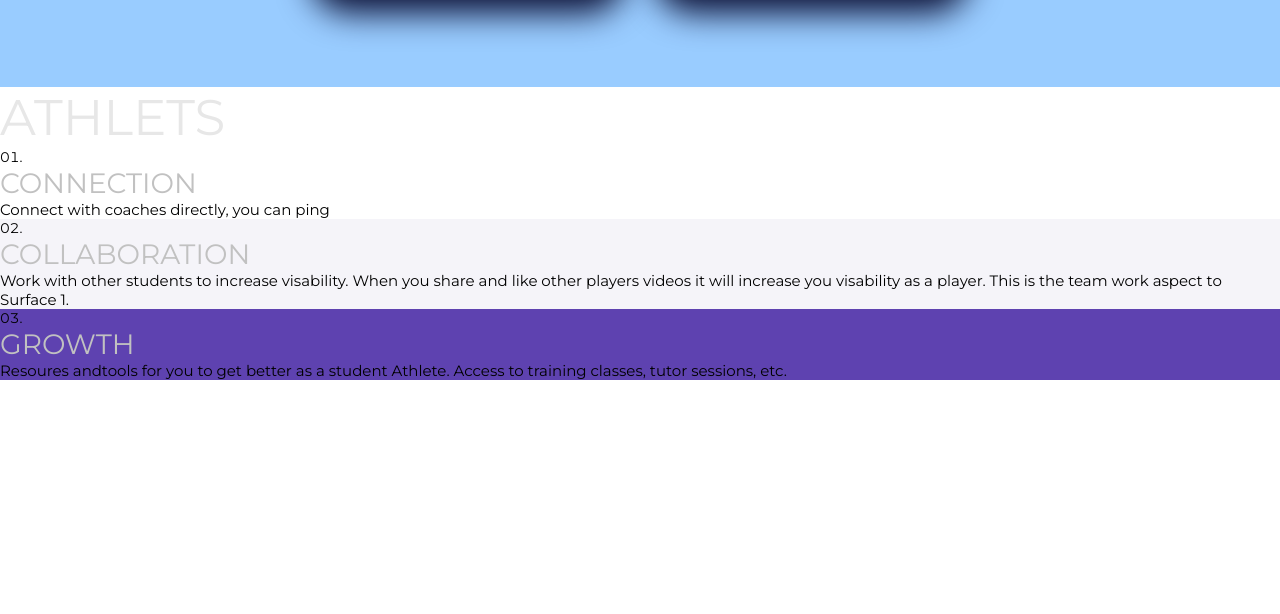
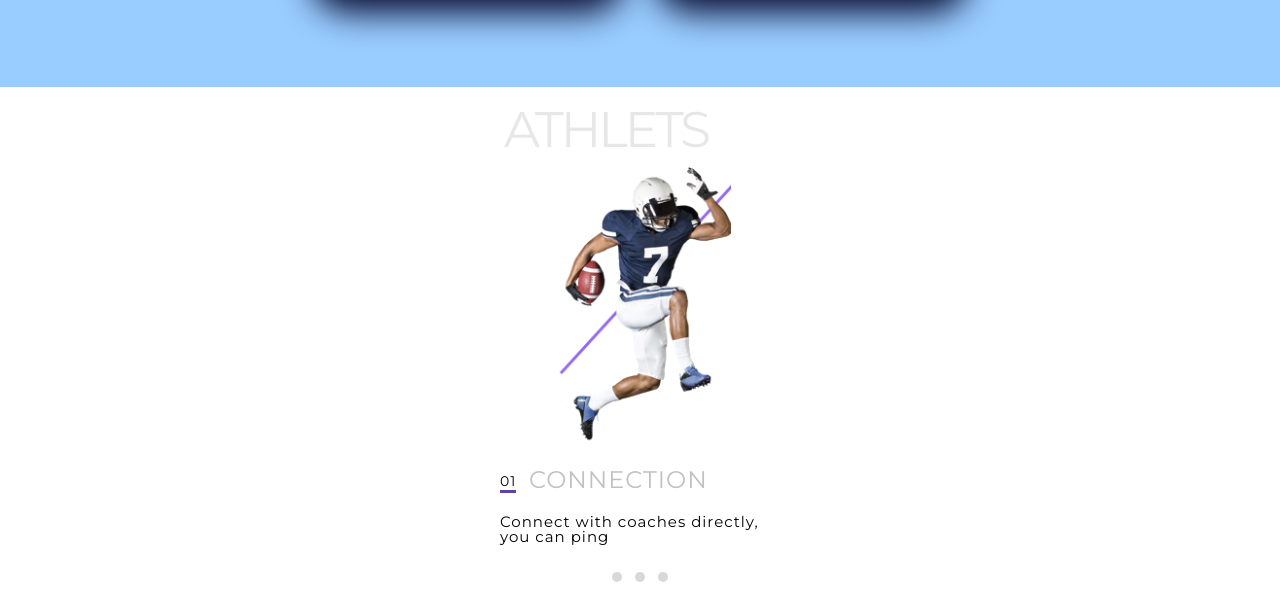
Before and after one commit to JustynaBie/sport, a plain HTML site: page index.html in a window 1280 px wide. Shown: the part 879-1493 px from the top of the page. Before the commit the page ends 1259 px from the top, so only its background shows below. Drawn offline with nearby package versions, Linux system fonts and the light colour scheme.

Commit message:
first version - section athlets 320px without js

```diff
--- a/css/style.css
+++ b/css/style.css
@@ -552,36 +552,111 @@ body h4 {
   }
 }
 
+.athlets__list__item:first-of-type h2:before, .athlets__list__item:nth-of-type(2) h2:before, .athlets__list__item:nth-child(3) h2:before {
+  margin-top: -0.5rem;
+  position: absolute;
+  top: 1.2rem;
+  left: 0;
+  color: #000;
+  font-size: 1.4rem;
+  border-bottom: 0.3rem solid #5e42b0;
+}
+
+.athlets {
+  display: flex;
+  flex-direction: column;
+  align-items: center;
+}
+
 .athlets__title {
+  padding: 1.2rem 0 0.7rem 0;
+  margin-left: -6.8rem;
+  letter-spacing: -0.3rem;
   text-transform: uppercase;
   font-size: 5rem;
   color: #e7e7e7;
 }
 
 .athlets__list {
-  list-style-type: decimal-leading-zero;
-  list-style-position: inside;
+  width: 100%;
 }
 
 .athlets__list__item {
+  padding: 7.2rem 0 7rem 1rem;
+  margin-top: -6rem;
   color: #000;
-  font-size: 1.4rem;
+  font-size: 2.6rem;
+  color: #c1c1c1;
+  text-transform: uppercase;
+  position: relative;
+  letter-spacing: 0.1rem;
+}
+
+.athlets__list__item h2 {
+  padding-left: 2.9rem;
+  position: relative;
+}
+
+.athlets__list__item p {
+  padding-top: 2rem;
+  font-size: 1.5rem;
+  line-height: 1.5rem;
+  color: #000;
+  text-transform: none;
+}
+
+.athlets__list__item:first-of-type h2:before {
+  content: "01";
 }
 
 .athlets__list__item:nth-of-type(2) {
   background-color: #f5f4f9;
+  display: none;
+}
+
+.athlets__list__item:nth-of-type(2) h2:before {
+  content: "02";
 }
 
 .athlets__list__item:nth-child(3) {
   background-color: #5e42b0;
+  display: none;
 }
 
-.athlets__list__item h2 {
-  font-size: 2.8rem;
-  color: #c1c1c1;
-  text-transform: uppercase;
+.athlets__list__item:nth-child(3) p {
+  color: #fff;
 }
 
-.athlets__list__item p {
-  font-size: 1.5rem;
+.athlets__list__item:nth-child(3) h2:before {
+  content: "03";
+  border-color: #efefef;
 }
+
+.athlets__counter {
+  margin-top: -4.7rem;
+  position: relative;
+  z-index: 1;
+}
+
+.athlets__counter div {
+  width: 1rem;
+  height: 1rem;
+  margin: 0.5rem;
+  border-radius: 50%;
+  background-color: #d8d8d8;
+  display: inline-block;
+}
+
+.list-item-wrapper {
+  width: 29rem;
+  margin: 0 auto;
+}
+
+.footballer-img {
+  width: 18.2rem;
+  height: 28.4rem;
+  background-image: url("../img/footballer_320.png");
+  background-size: cover;
+  position: relative;
+  z-index: 1;
+}
--- a/index.html
+++ b/index.html
@@ -46,7 +46,7 @@
       </div>
       <nav class="header__nav">
         <ul class="header__nav__list">
-          <li>footbal</li>
+          <li>football</li>
           <li>backetball</li>
           <li>baseball</li>
           <li>soccer</li>
@@ -59,27 +59,40 @@
       <div class="athlets__img">
         <div class="sign">
         </div>
-        <div class="picture-athlets">
+        <div class="footballer-img">
         </div>
       </div>
       <ol class="athlets__list">
         <li class="athlets__list__item">
+          <div class="list-item-wrapper">
             <h2>connection</h2>
             <p>Connect with coaches directly, you can ping</p>
+          </div>
         </li>
         <li class="athlets__list__item">
+            <div class="list-item-wrapper">
               <h2>collaboration</h2>
               <p>Work with other students to increase visability. When you share
             and like other players videos it will increase you visability as a player.
             This is the team work aspect to Surface 1.</p>
+            </div>
         </li>
         <li class="athlets__list__item">
+          <div class="list-item-wrapper">
             <h2>growth</h2>
             <p>Resoures andtools for you to get better as a student Athlete. Access to
                 training classes, tutor sessions, etc.</p>
+          </div>
         </li>
       </ol>
+      <div class="athlets__counter">
         <div>
+        </div>
+        <div>
+        </div>
+        <div>
+        </div>
+      </div>
    </section>
   </body>
 </html>
```
Lines whose indentation alone changed are shown as unchanged.
